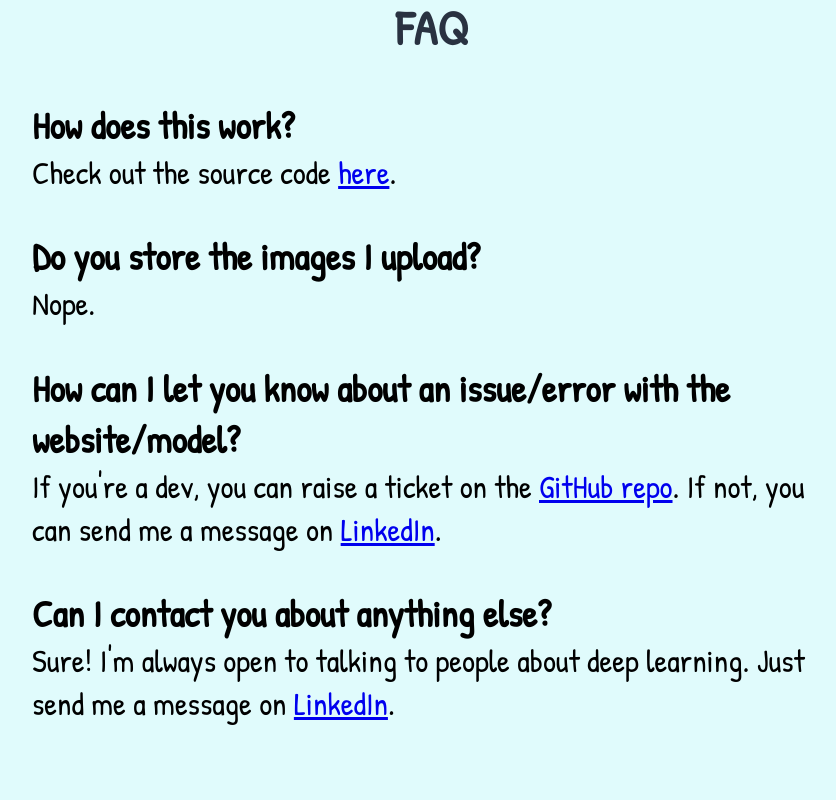
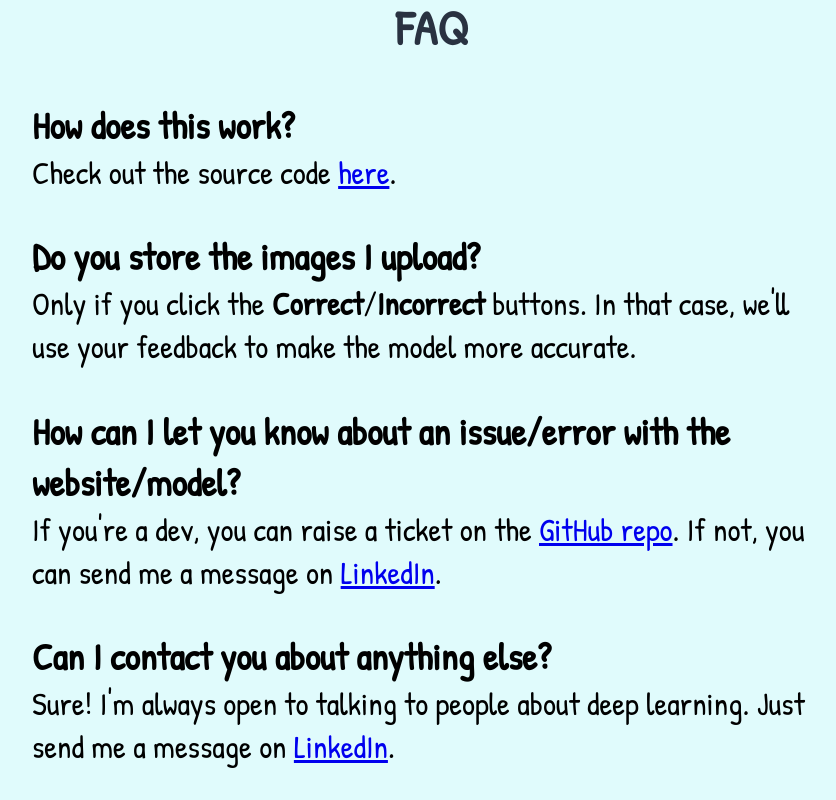
Before and after one commit to mihailthebuilder/fluffnet-front, a React (Create React App) app: page / in a window 1280 px wide. Shown: the part 705-1505 px from the top of the page, without its empty margins (208-1044 px from the left). Before the commit the page ends 1462 px from the top, so only its background shows below. Built offline with nearby package versions, Linux system fonts and the light colour scheme.

Commit message:
saved faq update

```diff
--- a/src/components/Faq/index.jsx
+++ b/src/components/Faq/index.jsx
@@ -12,7 +12,10 @@ const Faq = () => (
     </div>
     <div className="question">
       <h3>Do you store the images I upload?</h3>
-      <p>Nope.</p>
+      <p>
+        Only if you click the <b>Correct</b>/<b>Incorrect</b> buttons. In that
+        case, we'll use your feedback to make the model more accurate.
+      </p>
     </div>
     <div className="question">
       <h3>
```
